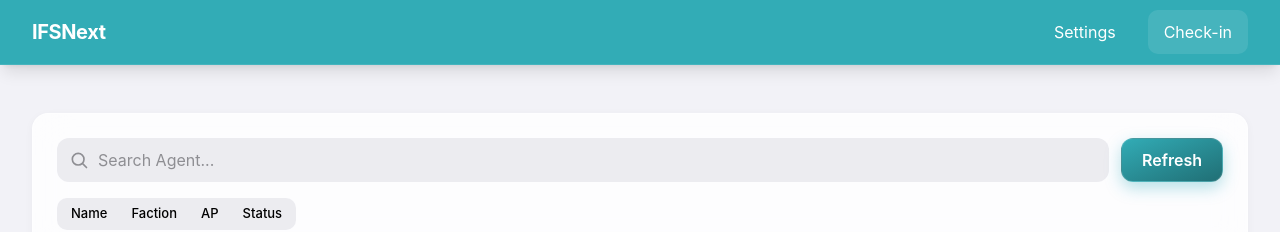
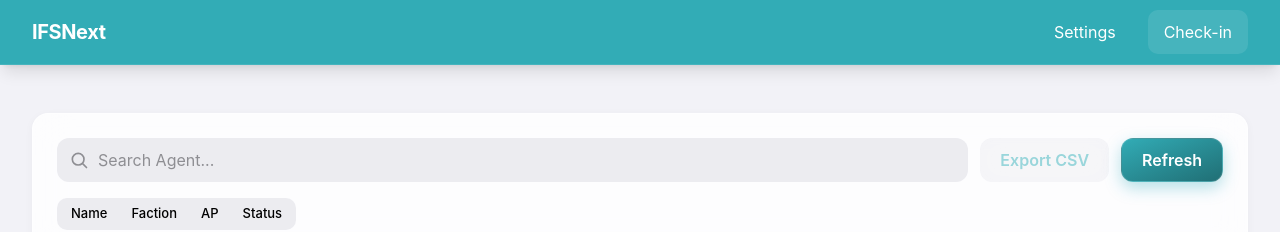
Before and after one commit to x1nghao/IFSNext, a Vue app in the folder frontend/: page / in a window 1280 px wide. Shown: the top 232 px of the page. Built offline with nearby package versions, Linux system fonts and the light colour scheme.

Commit message:
feat(前端): 新增名单 CSV 导出
- 导出当前排序视图：Agent/阵营/ΔAP/签到状态/本地修改时间
- 通用 CSV 工具（逗号/引号/换行转义 + UTF-8 BOM 兼容 Excel），附单元测试
- 按钮置于操作面板，空数据禁用；文案支持三语

```diff
--- a/frontend/src/App.vue
+++ b/frontend/src/App.vue
@@ -14,6 +14,7 @@
   removeAgentModifiedTime,
 } from '@/utils/agentModifiedAt';
 import { isSafeHttpUrl } from '@/utils/url';
+import { buildCsvWithBom } from '@/utils/csv';
 
 const { t, locale } = useI18n();
 
@@ -339,6 +340,38 @@
   addLog('已清除搜索条件');
 };
 
+const exportCsv = () => {
+  const list = sortedAgents.value;
+  if (!list.length) {
+    addError(t('csv.noData'));
+    return;
+  }
+  const headers = [
+    t('csv.col.name'),
+    t('csv.col.faction'),
+    t('csv.col.ap'),
+    t('csv.col.status'),
+    t('csv.col.modifiedAt'),
+  ];
+  const rows = list.map(a => [
+    a.AgentName,
+    a.AgentFaction,
+    a.APdiff ?? '',
+    a.PV === 'TRUE' ? t('status.checkedIn') : t('status.notCheckedIn'),
+    getAgentModifiedTimeText(a.AgentName),
+  ]);
+  const blob = new Blob([buildCsvWithBom(headers, rows)], { type: 'text/csv;charset=utf-8' });
+  const url = URL.createObjectURL(blob);
+  const link = document.createElement('a');
+  link.href = url;
+  link.download = `IFSNext-${(spreadsheetId.value || 'export').slice(0, 8)}-${new Date().toISOString().slice(0, 10)}.csv`;
+  document.body.appendChild(link);
+  link.click();
+  link.remove();
+  URL.revokeObjectURL(url);
+  addLog(t('csv.exported', { n: list.length }));
+};
+
 watch(spreadsheetId, (newVal) => {
   if (!newVal) return;
   const extracted = extractSpreadsheetId(newVal);
@@ -554,7 +587,10 @@
                 </button>
               </div>
 
-              <!-- 刷新按钮 -->
+              <!-- 导出与刷新按钮 -->
+              <AppButton @click="exportCsv" variant="secondary" :disabled="!sortedAgents.length" class="shrink-0">
+                {{ t('csv.export') }}
+              </AppButton>
               <AppButton @click="loadData(false)" :loading="loading || isRefreshing" :disabled="loading || isRefreshing" class="transition-all duration-200 hover:scale-105 active:scale-95 shrink-0">
                 {{ loading ? t('loading') : (isRefreshing ? t('refreshing') : t('refreshData')) }}
               </AppButton>
--- a/frontend/src/locales/index.ts
+++ b/frontend/src/locales/index.ts
@@ -31,6 +31,12 @@
     empty: { title: '暂无数据', hint: '请加载数据或清除搜索' },
     status: { checkedIn: '已签到', notCheckedIn: '未签到' },
     actions: { check: '签到', uncheck: '撤销' },
+    csv: {
+      export: '导出 CSV',
+      noData: '暂无数据可导出',
+      exported: '已导出 {n} 条记录',
+      col: { name: 'Agent', faction: '阵营', ap: 'ΔAP', status: '签到状态', modifiedAt: '本地修改时间' }
+    },
     list: { countPrefix: '共', countSuffix: '人' },
     saving: '保存中...',
     saveSettings: '保存',
@@ -68,6 +74,12 @@
     empty: { title: 'No Data', hint: 'Load data or clear search' },
     status: { checkedIn: 'Checked In', notCheckedIn: 'Not Checked In' },
     actions: { check: 'Check In', uncheck: 'Undo' },
+    csv: {
+      export: 'Export CSV',
+      noData: 'No data to export',
+      exported: 'Exported {n} records',
+      col: { name: 'Agent', faction: 'Faction', ap: 'ΔAP', status: 'Status', modifiedAt: 'Modified At' }
+    },
     list: { countPrefix: 'Total', countSuffix: '' },
     saving: 'Saving...',
     saveSettings: 'Save',
@@ -105,6 +117,12 @@
     empty: { title: '暫無數據', hint: '請載入數據或清除搜尋' },
     status: { checkedIn: '已簽到', notCheckedIn: '未簽到' },
     actions: { check: '簽到', uncheck: '撤銷' },
+    csv: {
+      export: '匯出 CSV',
+      noData: '暫無資料可匯出',
+      exported: '已匯出 {n} 筆資料',
+      col: { name: 'Agent', faction: '陣營', ap: 'ΔAP', status: '簽到狀態', modifiedAt: '修改時間' }
+    },
     list: { countPrefix: '共', countSuffix: '人' },
     saving: '儲存中...',
     saveSettings: '儲存',
--- /dev/null
+++ b/frontend/src/utils/csv.ts
@@ -0,0 +1,26 @@
+// 转义单个 CSV 字段：含逗号/引号/换行时用双引号包裹，内部引号翻倍
+export const escapeCsvField = (value: string | number | null | undefined): string => {
+  const s = value === null || value === undefined ? '' : String(value);
+  if (/[",\r\n]/.test(s)) {
+    return `"${s.replace(/"/g, '""')}"`;
+  }
+  return s;
+};
+
+// 生成 CSV：CRLF 行尾，字段按需转义
+export const buildCsv = (
+  headers: Array<string | number | null | undefined>,
+  rows: Array<Array<string | number | null | undefined>>
+): string => {
+  const lines = [headers.map(escapeCsvField).join(',')];
+  for (const row of rows) {
+    lines.push(row.map(escapeCsvField).join(','));
+  }
+  return lines.join('\r\n');
+};
+
+// 带 UTF-8 BOM 的 CSV（Excel 直接打开不乱码）
+export const buildCsvWithBom = (
+  headers: Array<string | number | null | undefined>,
+  rows: Array<Array<string | number | null | undefined>>
+): string => '\uFEFF' + buildCsv(headers, rows);
```
Also changed, not shown: 1 other file (tests, documents, lock files or other folders).
